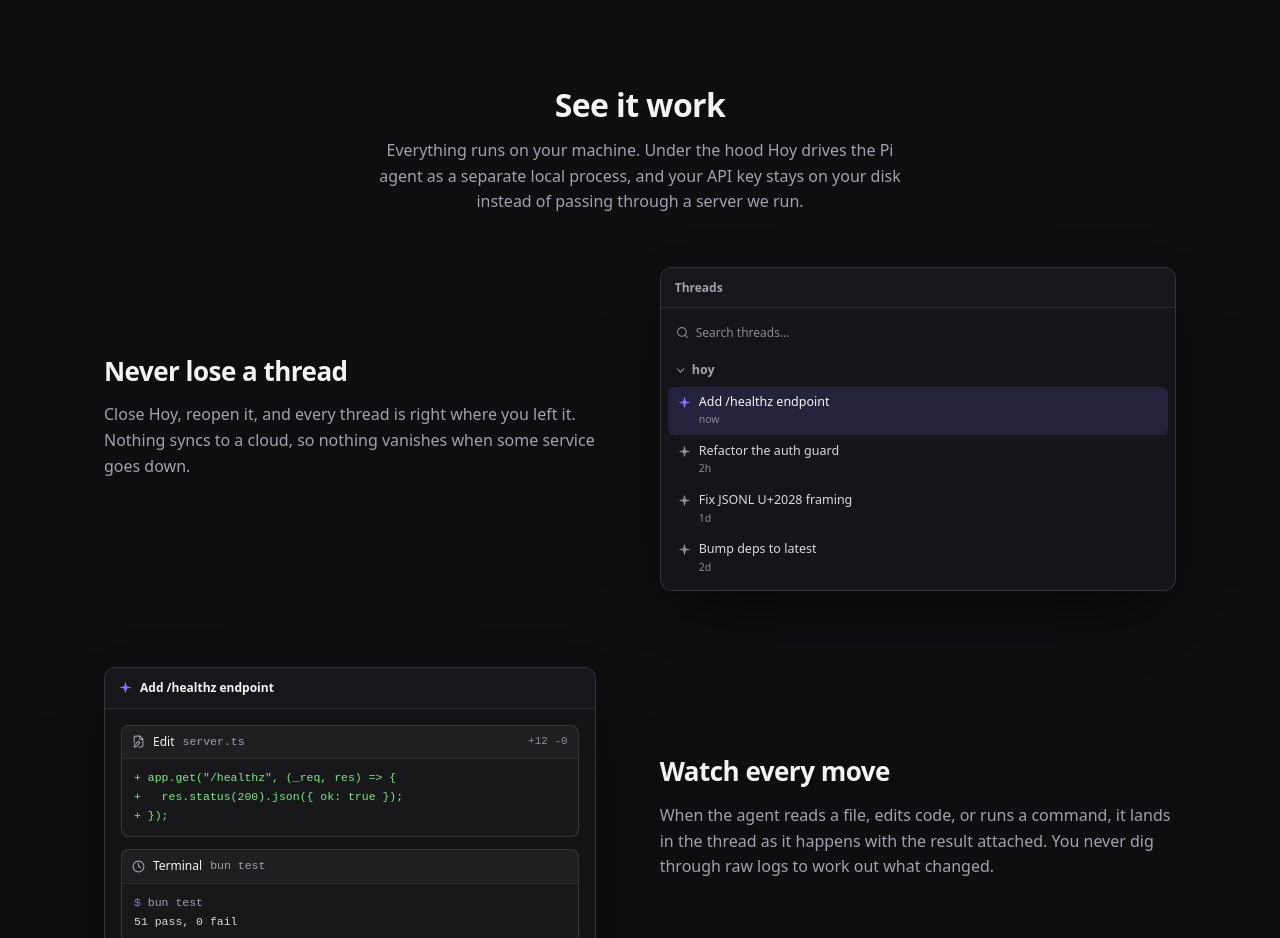
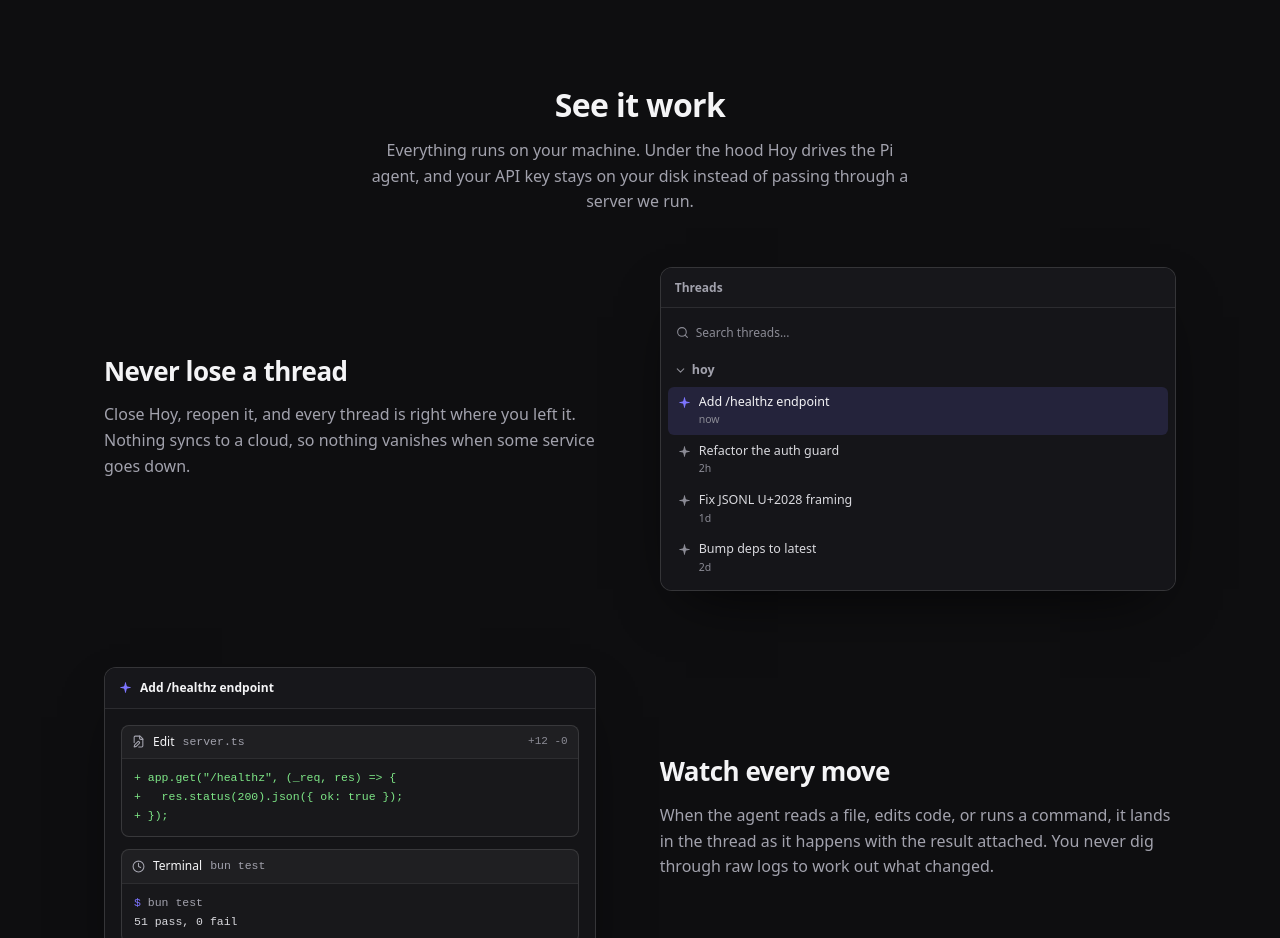
Before and after one commit to acidtib/hoy.chat, a Next.js app in the folder apps/site/: page / in a window 1280 px wide. Shown: the part 2200-3138 px from the top of the page. Built offline with nearby package versions, Linux system fonts and the light colour scheme; no server answers.

Commit message:
Tighten the See it work lead

```diff
--- a/apps/site/app/page.tsx
+++ b/apps/site/app/page.tsx
@@ -94,7 +94,7 @@ export default async function Home() {
               </div>
               <p className="lead">
                 Everything runs on your machine. Under the hood Hoy drives the Pi
-                agent as a separate local process, and your API key stays on your
+                agent, and your API key stays on your
                 disk instead of passing through a server we run.
               </p>
             </div>
```
